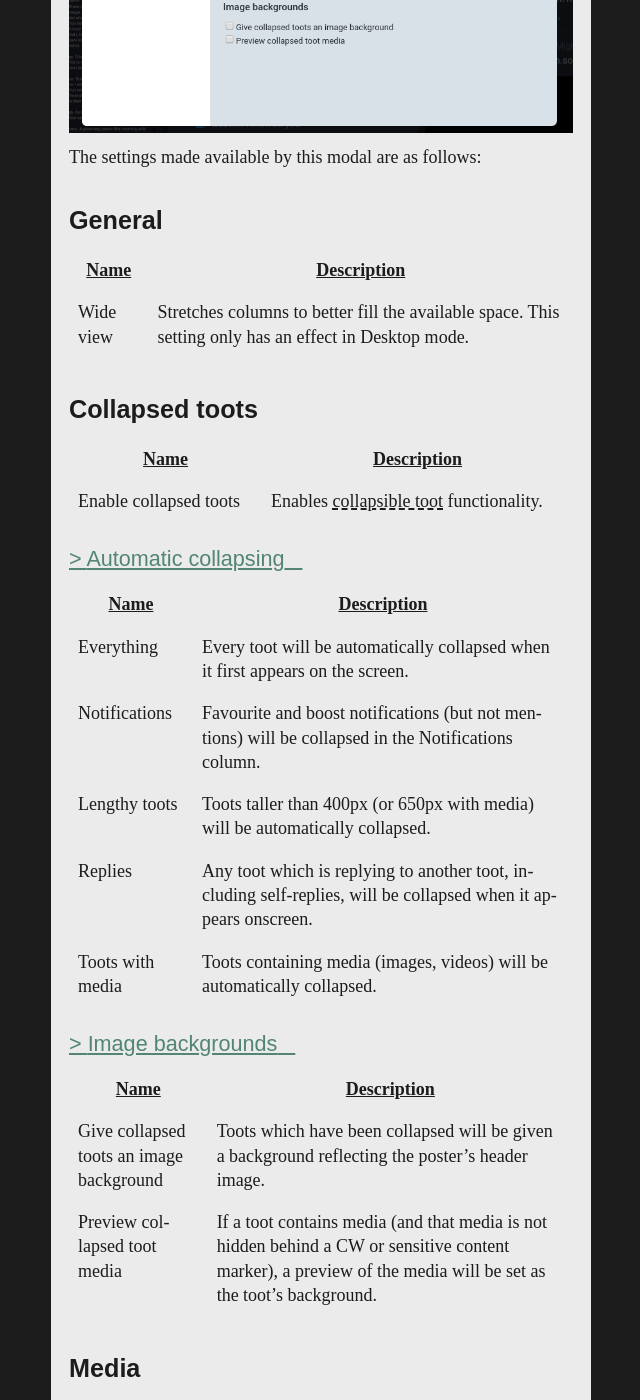
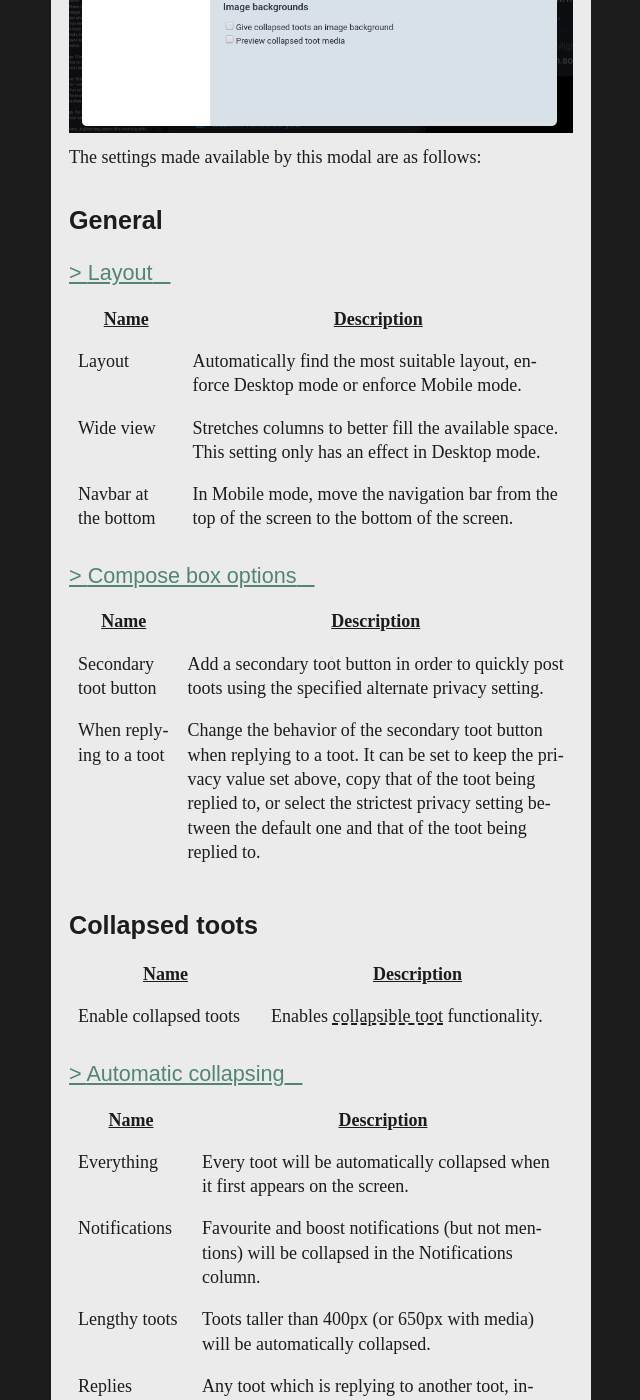
Before and after one commit to glitch-soc/docs, a Jekyll site: the page built from features/app-settings/index.md, in a window 1280 px wide and 1400 px high, scrolled down 539 px. Shown: the whole window, without its empty margins (319-959 px from the left). Built offline with Jekyll 4.4.1, drawn with Linux system fonts in a browser that asks for light colours; some web fonts are replaced; our own code applies the rules of GitHub Pages for plain Markdown files; some of the changed text lies outside the part shown.

Commit message:
Update App Settings to include recently-added options

```diff
--- a/features/app-settings/index.md
+++ b/features/app-settings/index.md
@@ -11,9 +11,20 @@ The settings made available by this modal are as follows:
 
 ###  General
 
+#### Layout
+
 | Name | Description |
 | ---- | ----------- |
+| Layout | Automatically find the most suitable layout, enforce Desktop mode or enforce Mobile mode. |
 | Wide view | Stretches columns to better fill the available space. This setting only has an effect in Desktop mode. |
+| Navbar at the bottom | In Mobile mode, move the navigation bar from the top of the screen to the bottom of the screen. |
+
+#### Compose box options
+
+| Name | Description |
+| ---- | ----------- |
+| Secondary toot button | Add a secondary toot button in order to quickly post toots using the specified alternate privacy setting. |
+| When replying to a toot | Change the behavior of the secondary toot button when replying to a toot. It can be set to keep the privacy value set above, copy that of the toot being replied to, or select the strictest privacy setting between the default one and that of the toot being replied to. |
 
 ###  Collapsed toots
 
@@ -29,6 +40,7 @@ The settings made available by this modal are as follows:
 | Notifications | Favourite and boost notifications (but not mentions) will be collapsed in the Notifications column. |
 | Lengthy toots | Toots taller than 400px (or 650px with media) will be automatically collapsed. |
 | Replies | Any toot which is replying to another toot, including self-replies, will be collapsed when it appears onscreen. |
+| Boosts | Any boost will be automatically collapsed. |
 | Toots with media | Toots containing media (images, videos) will be automatically collapsed. |
 
 ####  Image backgrounds
```
